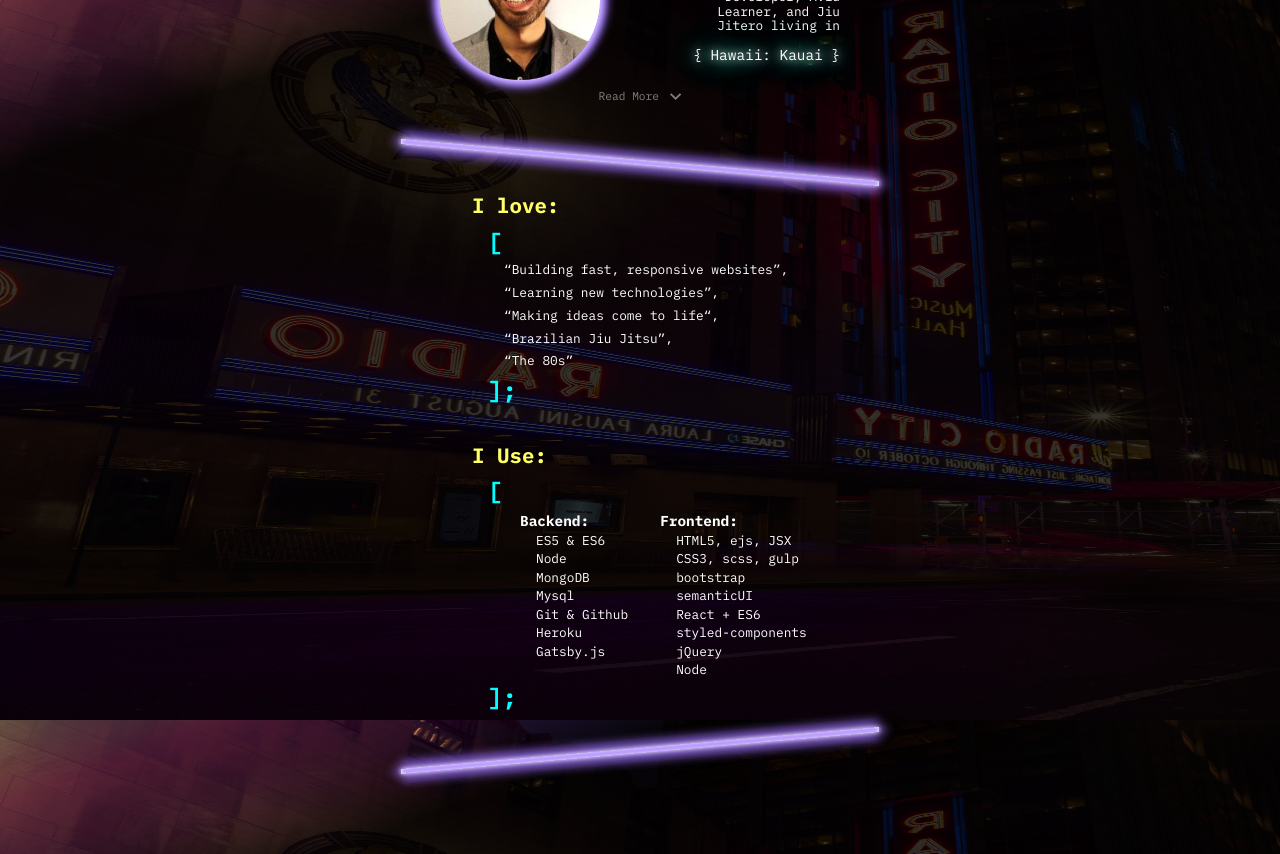
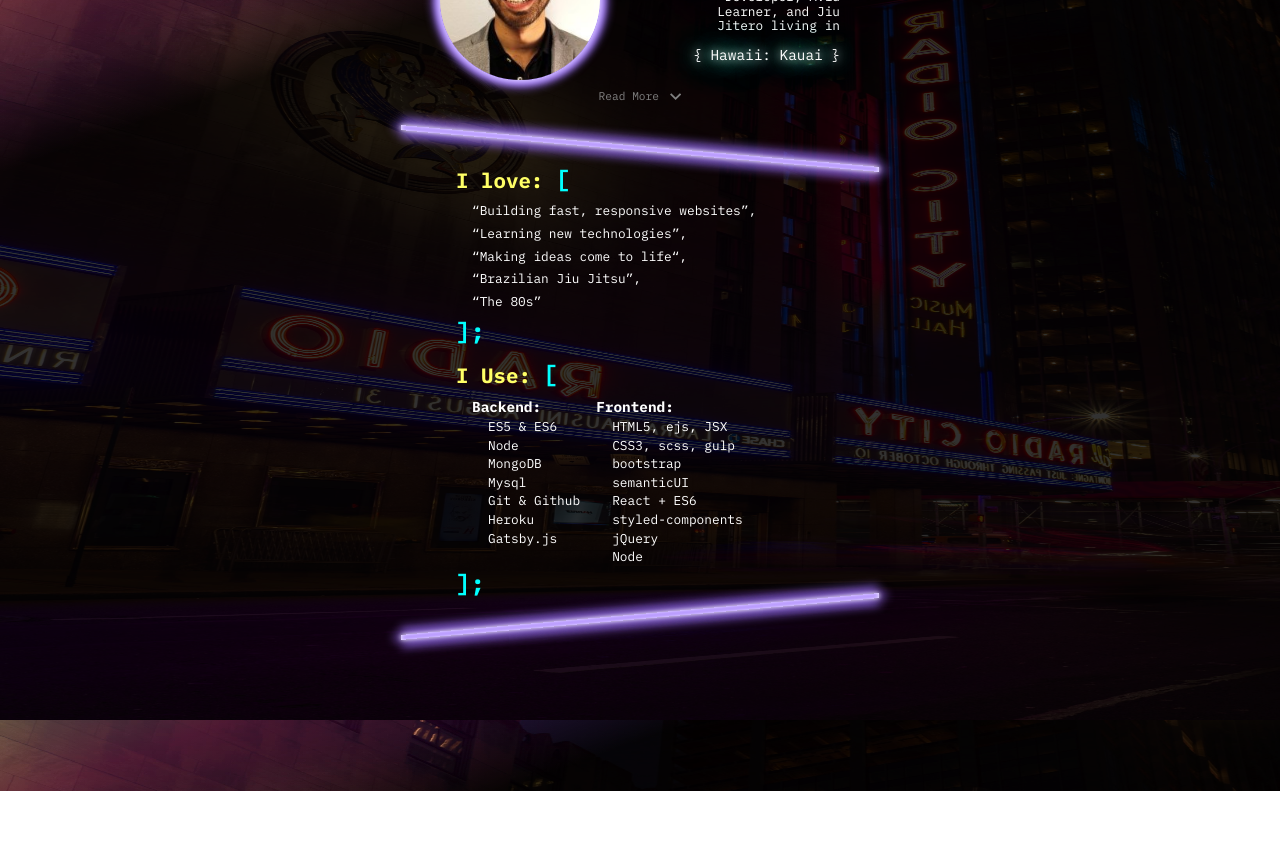
Before and after one commit to sartoriusrex/portfolio, a React (Create React App) app: page / in a window 1280 px wide. Shown: the part 880-1734 px from the top of the page. After the commit the page ends 1671 px from the top, so only its background shows below. Built offline with nearby package versions, Linux system fonts and the light colour scheme; a web font is replaced by a local one.

Commit message:
play with spacing, colors, borders and animations / transitions

```diff
--- a/src/components/Love.js
+++ b/src/components/Love.js
@@ -6,12 +6,12 @@ import { BioDescriptionText, Brackets } from '../styles/general';
 const LoveContainer = styled.div`
   width: 90%;
   max-width: 25em;
-  margin-bottom: 2em;
-  padding-left: 2em;
+  margin-bottom: 1em;
+  padding-left: 1em;
 `
 
 const List = styled.ul`
-  margin-left: 2rem;
+  margin-left: 1rem;
   margin-bottom: .1rem;
   list-style: none;
 `
@@ -26,9 +26,8 @@ const ListItem = styled.li`
 const Love = () => (
   <LoveContainer>
     <BioDescriptionText>
-      I love:
+      I love: <Brackets>[</Brackets>
     </BioDescriptionText>
-    <Brackets>[</Brackets>
     <List>
       <ListItem>“Building fast, responsive websites”,</ListItem>
       <ListItem>“Learning new technologies”,</ListItem>
--- a/src/components/MoreAboutMe.js
+++ b/src/components/MoreAboutMe.js
@@ -1,20 +1,24 @@
 import React from 'react';
 import styled,{ css } from 'styled-components';
 
-import { AboutMeAppear, AboutMeDisappear, AboutMeTextAppear, AboutMeTextDisappear } from '../styles/animations';
+import { colors } from '../styles/variables';
+
 
 const MoreAboutMeContainer = styled.div`
-  width: 90%;
+  width: 100%;
   max-width: 25em;
   margin: .5em 0;
   position: relative;
   z-index: 10;
   will-change: opacity, transform;
+  opacity: 0;
+  transform: translateY( -2em );
+  transition: transform 150ms ease-in, opacity 150ms ease-in;
 
-  ${ props => props.visible ?
-    css`animation: 500ms ${ AboutMeAppear } cubic-bezier(0,.33,.09,.99) forwards` :
-    css`animation: 500ms ${ AboutMeDisappear } cubic-bezier(0,.33,.09,.99) forwards`
-  }
+  ${ props => props.visible && css`
+    transform: translateY( 0em );
+    opacity: 1;
+  `}
 `
 
 const MoreAboutMeText = styled.p`
@@ -22,16 +26,14 @@ const MoreAboutMeText = styled.p`
   top: 0;
   left: 0;
   width: 100%;
-  height: 9em;
-  font-size: .7em;
+  font-size: .8em;
   color: white;
   text-align: justify;
   z-index: 10;
-
-  ${ props => props.visible ?
-    css`animation: 500ms ${ AboutMeTextAppear } cubic-bezier(0,.33,.09,.99) forwards` :
-    css`animation: 500ms ${ AboutMeTextDisappear } cubic-bezier(0,.33,.09,.99) forwards`
-  }
+  background-color: rgba( 0, 0, 0, .85 );
+  padding: 1em .5em;
+  border-top: 1px solid ${ colors.turquoise };
+  border-bottom: 1px solid ${ colors.turquoise };
 `
 
 const MoreAboutMe = ({ visible }) => (
--- a/src/components/Use.js
+++ b/src/components/Use.js
@@ -6,18 +6,17 @@ import { BioDescriptionText, Brackets } from '../styles/general';
 const UseContainer = styled.div`
   width: 90%;
   max-width: 25em;
-  padding-left: 2em;
+  padding-left: 1em;
 `
 
 const UseTextContainer = styled.div`
-  margin-left: 2rem;
+  margin-left: 1rem;
   margin-bottom: .1rem;
   display: flex;
-
 `
 
 const ListContainer = styled.div`
-  margin: 0 1em;
+  margin-right: 1em;
 `
 
 const ListHeader = styled.p`
@@ -42,9 +41,8 @@ const ListItem = styled.li`
 const Use = () => (
   <UseContainer>
     <BioDescriptionText>
-      I Use:
+      I Use: <Brackets>[</Brackets>
     </BioDescriptionText>
-    <Brackets>[</Brackets>
     <UseTextContainer>
       <ListContainer>
         <ListHeader>Backend:</ListHeader>
--- a/src/sections/AboutMe.js
+++ b/src/sections/AboutMe.js
@@ -1,7 +1,7 @@
 import React, { useState } from 'react';
 import styled from 'styled-components';
 
-// import { colors } from '../styles/variables';
+import { colors } from '../styles/variables';
 import BioContainer from '../components/BioSection';
 import ReadMoreButton from '../components/ReadMoreButton';
 import MoreAboutMe from '../components/MoreAboutMe';
@@ -22,27 +22,27 @@ const HorizontalRule = styled.hr`
   max-width: 30em;
   overflow: hidden;
   border: none;
-  margin: 30px 0;
+  margin: 1em 0;
   height: .3em;
   transform: ${ props => `rotate(${ props.deg })`};
   box-shadow:
     inset 0 0 5px #FFF,
     0 0 5px #fff,
 
-    inset 5px 0 5px #9D72FF,
-    inset -5px 0 5px #9D72FF,
-    inset 0 5px 5px #9D72FF,
-    inset 0 -5px 5px #9D72FF,
+    inset 5px 0 5px ${ colors.purple },
+    inset -5px 0 5px ${ colors.purple },
+    inset 0 5px 5px ${ colors.purple },
+    inset 0 -5px 5px ${ colors.purple },
 
-    inset 5px 0 7px #9D72FF,
-    inset -5px 0 7px #9D72FF,
-    inset 0 5px 7px #9D72FF,
-    inset 0 -5px 7px #9D72FF,
+    inset 5px 0 7px ${ colors.purple },
+    inset -5px 0 7px ${ colors.purple },
+    inset 0 5px 7px ${ colors.purple },
+    inset 0 -5px 7px ${ colors.purple },
 
-    -7px 0 10px #9D72FF,
-    7px 0 10px #9D72FF,
-    0 7px 10px #9D72FF,
-    0 -7px 10px #9D72FF;
+    -7px 0 10px ${ colors.purple },
+    7px 0 10px ${ colors.purple },
+    0 7px 10px ${ colors.purple },
+    0 -7px 10px ${ colors.purple };
 `
 
 const AboutMeSection = () => {
--- a/src/styles/animations.js
+++ b/src/styles/animations.js
@@ -108,42 +108,3 @@ export const FlickerLetter = keyframes`
       0 0 150px ${ colors.purple };
   }
 `
-
-export const AboutMeAppear = keyframes`
-  from {
-    opacity: 0;
-    transform: translateY( -2em );
-  }
-  to {
-    opacity: 1;
-  }
-`
-
-export const AboutMeDisappear = keyframes`
-  from {
-    opacity: 1;
-  }
-  to {
-    opacity: 0;
-    transform: translateY( -2em );
-`
-
-export const AboutMeTextAppear = keyframes`
-  from {
-    opacity: 0;
-  }
-  to {
-    opacity: 1;
-    background-color: rgba(0,0,0,.8);
-  }
-`
-
-export const AboutMeTextDisappear = keyframes`
-  from {
-    opacity: 1;
-    background-color: rgba(0,0,0,.8);
-  }
-  to {
-    opacity: 0;
-  }
-`
--- a/src/styles/general.js
+++ b/src/styles/general.js
@@ -9,10 +9,9 @@ export const BioDescriptionText = styled.p`
   margin-bottom: .5em;
 `
 
-export const Brackets = styled.p`
+export const Brackets = styled.span`
   color: ${ colors.blue };
-  font-size: 1.5em;
+  font-size: 1.5rem;
   font-weight: bold;
   margin-bottom: .3em;
-  margin-left: 1rem;
 `
```
